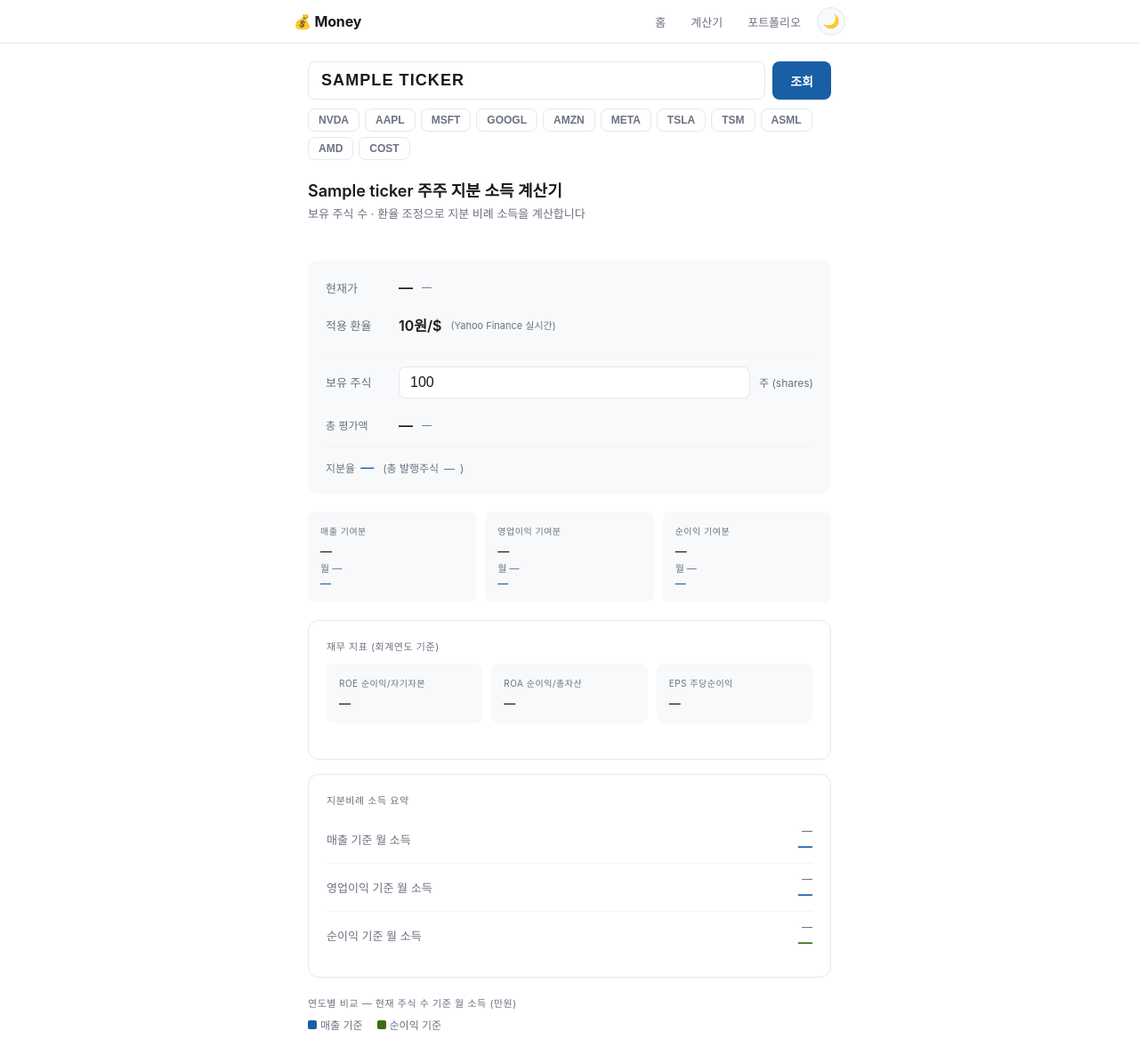
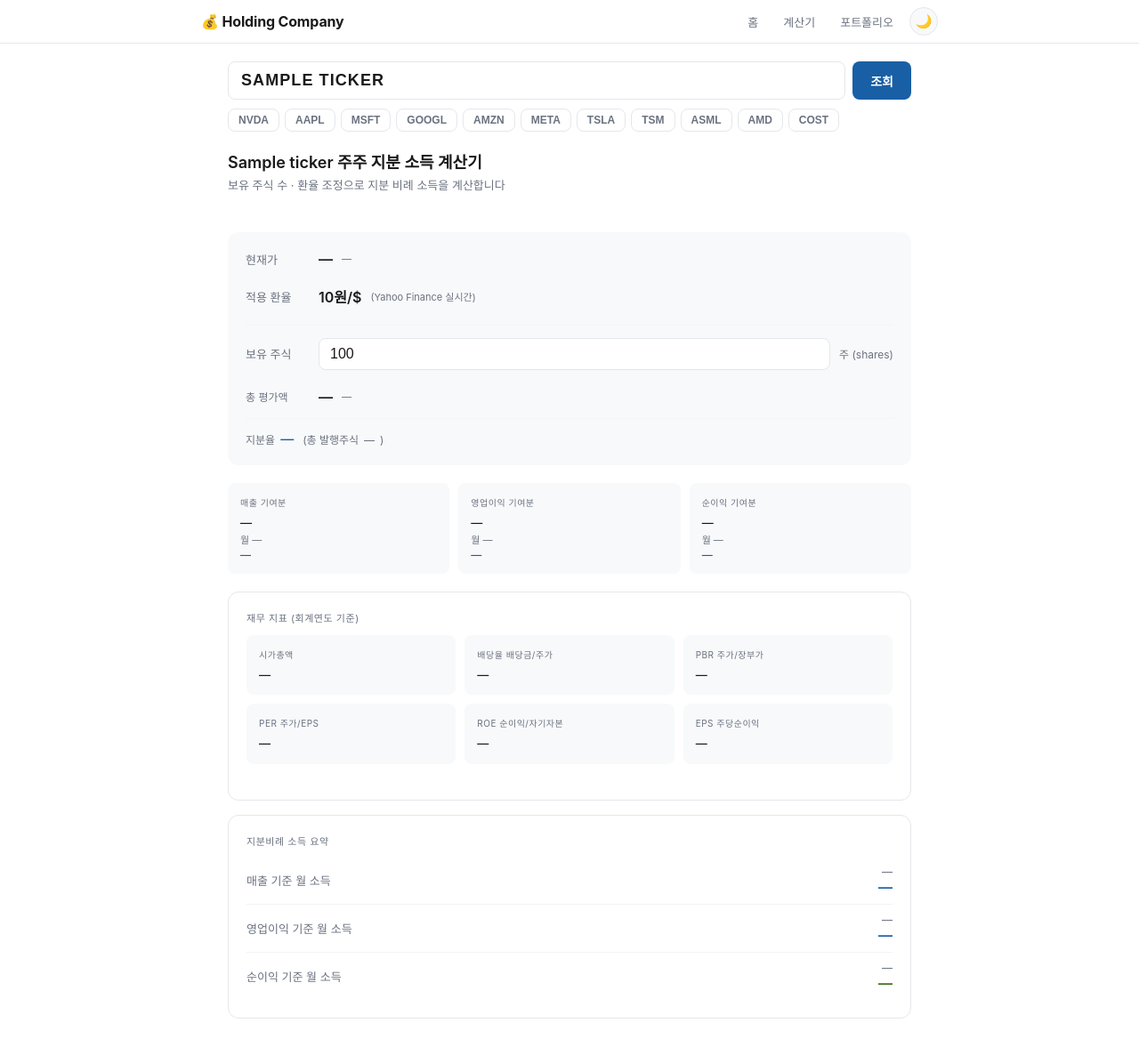
Before and after one commit to chhan95/Money-Server, a FastAPI app: template templates/calculator.html in a window 1280 px wide. Shown: the top 1168 px of the page at 89% size. Run offline with FastAPI, Linux system fonts and the light colour scheme; the template is opened without the code that fills it: most values are stand-ins (such as "Sample title", 1, 10 or a date in 2020).

Commit message:
feat: 계산기 재무지표 TTM 개선 및 실행 편의성 추가
■ 계산기 재무지표 (TTM 기준 통일)
- 시가총액, 배당율, PBR, PER, ROE, EPS 카드 추가
- yfinance info에서 TTM 값 직접 조회
  (dividendYield, returnOnEquity, trailingEps, trailingPE, priceToBook)
- bvps(주당장부가) 계산 및 FiscalYear에 저장
- 배당 카드: 배당율 · 주당 연간 배당금 · 월 배당 KRW/USD 표시

■ 배당율 단위 버그 수정
- trailingAnnualDividendRate/price 재계산 제거 → dividendYield 직접 사용
- divi_ver 컬럼으로 잘못된 캐시 일회성 무효화 마이그레이션

■ 레이아웃 개선
- html overflow-y: scroll 고정으로 탭 전환 시 레이아웃 흔들림 방지
- nav padding을 nav-inner로 이동해 page-wrap 좌측 정렬 일치
- max-width 800px로 좌우 여유 확대

■ 실행 편의성
- start.bat: PowerShell 경유 실행으로 한글 경로 문제 해결 (바탕화면 지원)
- .vscode/launch.json: F5 단축키로 venv python 직접 실행

Co-Authored-By: Claude Sonnet 4.6 <noreply@anthropic.com>

```diff
--- a/database.py
+++ b/database.py
@@ -26,7 +26,7 @@ def create_tables():
             "eps FLOAT",
             "roe FLOAT",
             "roi FLOAT",
-            # stocks 테이블
+            "bvps FLOAT",
         ]:
             try:
                 conn.execute(text(f"ALTER TABLE fiscal_years ADD COLUMN {col_def}"))
@@ -35,9 +35,41 @@ def create_tables():
                 pass
         for col_def in [
             "forecasts_json TEXT",
+            "dividend_yield FLOAT",
+            "dividend_rate FLOAT",
+            "market_cap FLOAT",
+            "trailing_pe FLOAT",
+            "pb_ratio FLOAT",
+            "trailing_roe FLOAT",
+            "trailing_eps FLOAT",
         ]:
             try:
                 conn.execute(text(f"ALTER TABLE stocks ADD COLUMN {col_def}"))
                 conn.commit()
             except Exception:
                 pass  # 이미 존재하면 무시
+        # divi_ver 컬럼 추가 (배당율 단위 마이그레이션 버전 관리)
+        try:
+            conn.execute(text("ALTER TABLE stocks ADD COLUMN divi_ver INT DEFAULT 0"))
+            conn.commit()
+        except Exception:
+            pass
+        # 신규 TTM 필드가 없는 캐시 → 한 번만 무효화
+        try:
+            conn.execute(text(
+                "UPDATE stocks SET fetched_at = NULL "
+                "WHERE (trailing_roe IS NULL OR market_cap IS NULL OR market_cap = 0) "
+                "AND fetched_at IS NOT NULL"
+            ))
+            conn.commit()
+        except Exception:
+            pass
+        # 배당율 단위 오류 수정 — rate/price로 잘못 계산된 캐시 재조회 (일회성)
+        try:
+            conn.execute(text(
+                "UPDATE stocks SET fetched_at = NULL, divi_ver = 1 "
+                "WHERE divi_ver = 0 OR divi_ver IS NULL"
+            ))
+            conn.commit()
+        except Exception:
+            pass
--- a/main.py
+++ b/main.py
@@ -80,6 +80,13 @@ def get_or_refresh(ticker: str, db: Session) -> models.Stock | None:
         stock.current_price      = data["current_price"]
         stock.shares_outstanding = data["shares_m"]
         stock.forecasts_json     = json.dumps(data.get("forecasts", []), ensure_ascii=False)
+        stock.dividend_yield     = data.get("dividend_yield", 0)
+        stock.dividend_rate      = data.get("dividend_rate", 0)
+        stock.market_cap         = data.get("market_cap", 0)
+        stock.trailing_pe        = data.get("trailing_pe")
+        stock.pb_ratio           = data.get("pb_ratio")
+        stock.trailing_roe       = data.get("trailing_roe")
+        stock.trailing_eps       = data.get("trailing_eps")
         stock.fetched_at         = _now()
 
         # 기존 연도 데이터 교체
@@ -97,6 +104,7 @@ def get_or_refresh(ticker: str, db: Session) -> models.Stock | None:
                 eps       = y.get("eps"),
                 roe       = y.get("roe"),
                 roi       = y.get("roi"),
+                bvps      = y.get("bvps"),
             ))
 
         db.commit()
@@ -121,6 +129,7 @@ def stock_to_dict(stock: models.Stock) -> dict:
             "eps":        round(f.eps, 2)  if f.eps  is not None else None,
             "roe":        round(f.roe, 4)  if f.roe  is not None else None,
             "roi":        round(f.roi, 4)  if f.roi  is not None else None,
+            "bvps":       round(f.bvps, 4) if f.bvps is not None else None,
             "isForecast": False,
         }
         for f in fyears
@@ -146,13 +155,20 @@ def stock_to_dict(stock: models.Stock) -> dict:
         forecast_keys.append(fc_key)
 
     return {
-        "ticker":       stock.ticker,
-        "name":         stock.name or stock.ticker,
-        "price":        stock.current_price or 0,
-        "updated":      stock.fetched_at.strftime("%Y-%m-%d %H:%M") if stock.fetched_at else "—",
-        "fiscalData":   fiscal_data,
-        "yearKeys":     [f.year_key for f in fyears],
-        "forecastKeys": forecast_keys,
+        "ticker":         stock.ticker,
+        "name":           stock.name or stock.ticker,
+        "price":          stock.current_price or 0,
+        "updated":        stock.fetched_at.strftime("%Y-%m-%d %H:%M") if stock.fetched_at else "—",
+        "fiscalData":     fiscal_data,
+        "yearKeys":       [f.year_key for f in fyears],
+        "forecastKeys":   forecast_keys,
+        "dividendYield":  stock.dividend_yield or 0,
+        "dividendRate":   stock.dividend_rate  or 0,
+        "marketCap":      stock.market_cap     or 0,
+        "trailingPE":     stock.trailing_pe,
+        "pbRatio":        stock.pb_ratio,
+        "trailingRoe":    stock.trailing_roe,
+        "trailingEps":    stock.trailing_eps,
     }
 
 
--- a/static/style.css
+++ b/static/style.css
@@ -61,6 +61,10 @@
 
 * { box-sizing: border-box; margin: 0; padding: 0; }
 
+html {
+  overflow-y: scroll;
+}
+
 body {
   font-family: -apple-system, BlinkMacSystemFont, 'Segoe UI', 'Noto Sans KR', sans-serif;
   background: var(--bg);
@@ -72,10 +76,10 @@ body {
   position: sticky; top: 0; z-index: 100;
   background: var(--bg);
   border-bottom: 0.5px solid var(--border);
-  padding: 0 16px;
 }
 .nav-inner {
-  max-width: 620px; margin: 0 auto;
+  max-width: 860px; margin: 0 auto;
+  padding: 0 16px;
   display: flex; align-items: center; justify-content: space-between;
   height: 48px;
 }
@@ -96,7 +100,7 @@ body {
 
 /* ── 페이지 래퍼 ── */
 .page-wrap {
-  max-width: 620px; margin: 0 auto;
+  max-width: 800px; margin: 0 auto;
   padding: 20px 16px 56px;
 }
 
--- a/templates/base.html
+++ b/templates/base.html
@@ -3,16 +3,16 @@
 <head>
   <meta charset="UTF-8">
   <meta name="viewport" content="width=device-width, initial-scale=1.0">
-  <title>{% block title %}💰 Money{% endblock %}</title>
+  <title>{% block title %}💰 Holding Company{% endblock %}</title>
   <script src="https://cdnjs.cloudflare.com/ajax/libs/Chart.js/4.4.1/chart.umd.js"></script>
-  <link rel="stylesheet" href="/static/style.css">
+  <link rel="stylesheet" href="/static/style.css?v=3">
   {% block head %}{% endblock %}
 </head>
 <body>
 
 <nav class="nav">
   <div class="nav-inner">
-    <a href="/" class="nav-brand">💰 Money</a>
+    <a href="/" class="nav-brand">💰 Holding Company</a>
     <div style="display:flex; align-items:center; gap:6px;">
       <div class="nav-links">
         <a href="/"           class="nav-link {% if active == 'home'       %}active{% endif %}">홈</a>
--- a/templates/calculator.html
+++ b/templates/calculator.html
@@ -1,5 +1,5 @@
 {% extends "base.html" %}
-{% block title %}계산기 — 💰 Money{% endblock %}
+{% block title %}💰 Money — 계산기{% endblock %}
 {% block content %}
 
 <!-- ── 티커 검색 ─────────────────────────────────────── -->
@@ -92,22 +92,59 @@
     </div>
   </div>
 
-  <!-- ROE / ROI / EPS -->
+
+
+  <!-- 재무지표 -->
   <div id="ratioCard" class="highlight-card" style="margin-bottom:1rem;">
     <div class="highlight-title">재무 지표 (회계연도 기준)</div>
     <div class="metrics-grid" style="margin-top:0.75rem;">
+      <div class="metric-card">
+        <div class="metric-label">시가총액</div>
+        <div class="metric-annual" id="mktCapVal">—</div>
+      </div>
+      <div class="metric-card">
+        <div class="metric-label">배당율 <span class="clr-muted" style="font-size:10px;">배당금/주가</span></div>
+        <div class="metric-annual" id="divYieldVal">—</div>
+      </div>
+      <div class="metric-card">
+        <div class="metric-label">PBR <span class="clr-muted" style="font-size:10px;">주가/장부가</span></div>
+        <div class="metric-annual" id="pbrVal">—</div>
+      </div>
+      <div class="metric-card">
+        <div class="metric-label">PER <span class="clr-muted" style="font-size:10px;">주가/EPS</span></div>
+        <div class="metric-annual" id="perVal">—</div>
+      </div>
       <div class="metric-card">
         <div class="metric-label">ROE <span class="clr-muted" style="font-size:10px;">순이익/자기자본</span></div>
         <div class="metric-annual" id="roeVal">—</div>
       </div>
       <div class="metric-card">
-        <div class="metric-label">ROA <span class="clr-muted" style="font-size:10px;">순이익/총자산</span></div>
-        <div class="metric-annual" id="roiVal">—</div>
-      </div>
-      <div class="metric-card">
         <div class="metric-label">EPS <span class="clr-muted" style="font-size:10px;">주당순이익</span></div>
         <div class="metric-annual" id="epsVal">—</div>
       </div>
+    </div>
+  </div>
+
+  <!-- 배당 카드 -->
+  <div id="dividendCard" class="highlight-card" style="margin-bottom:1rem; display:none;">
+    <div class="highlight-title">배당 정보</div>
+    <div class="metrics-grid" style="margin-top:0.75rem;">
+      <div class="metric-card">
+        <div class="metric-label">배당율 <span class="clr-muted" style="font-size:10px;">배당금/주가</span></div>
+        <div class="metric-annual" id="divYield">—</div>
+      </div>
+      <div class="metric-card">
+        <div class="metric-label">주당 연간 배당금</div>
+        <div class="metric-annual" id="divRate">—</div>
+      </div>
+      <div class="metric-card">
+        <div class="metric-label">보유 주식 월 배당 <span class="clr-muted" style="font-size:10px;">연간÷12</span></div>
+        <div class="metric-annual clr-green" id="divMonthlyKrw">—</div>
+        <div class="metric-monthly-usd" id="divMonthlyUsd">—</div>
+      </div>
+    </div>
+    <div style="margin-top:0.5rem; font-size:11px; color:var(--text2);">
+      ※ 실제 지급 배당금 기준 (지분비례 추정이 아닌 직접 수령액)
     </div>
   </div>
 
@@ -331,6 +368,22 @@ function calculate() {
   const d      = stockData.fiscalData[currentYear];
   const pct    = shares / (d.shares * 1e6);
 
+  // 배당 카드
+  const divRate  = stockData.dividendRate  || 0;
+  const divCard  = document.getElementById('dividendCard');
+  if (divRate > 0) {
+    divCard.style.display = '';
+    const divYieldRaw = stockData.dividendYield || 0;
+    setText('divYield', divYieldRaw > 0 ? (divYieldRaw * 100).toFixed(2) + '%' : '—');
+    setText('divRate',       '$' + divRate.toFixed(4) + ' / 주');
+    const annualDiv  = divRate * shares;                  // USD
+    const monthlyDiv = annualDiv / 12;
+    setText('divMonthlyUsd', '$' + monthlyDiv.toFixed(4) + '/월');
+    setText('divMonthlyKrw', fmtKRWraw(monthlyDiv * fxRate) + '/월');
+  } else {
+    divCard.style.display = 'none';
+  }
+
   setText('ownershipPct',    (pct * 100).toExponential(4) + '%');
   setText('totalSharesLabel', fmtShares(d.shares));
 
@@ -364,16 +417,30 @@ function calculate() {
   setText('sum-op-krw',  fmtKRW(opM)  + '/월');
   setText('sum-net-krw', fmtKRW(netM) + '/월');
 
-  // ROE / ROI / EPS — 예상 탭이면 카드 숨김 (실적 데이터 없음)
+  // 재무지표
   const ratioCard = document.getElementById('ratioCard');
-  if (d.isForecast) {
-    ratioCard.style.display = 'none';
-  } else {
-    ratioCard.style.display = '';
-    setText('roeVal', d.roe != null ? (d.roe * 100).toFixed(1) + '%' : '—');
-    setText('roiVal', d.roi != null ? (d.roi * 100).toFixed(1) + '%' : '—');
-    setText('epsVal', d.eps != null ? '$' + d.eps.toFixed(2) : '—');
-  }
+  ratioCard.style.display = '';
+
+  // 시가총액 · 배당율 — FY 무관, 항상 최신값
+  const mc = stockData.marketCap || 0;
+  let mcStr = '—';
+  if (mc >= 1e12)      mcStr = '$' + (mc / 1e12).toFixed(2) + 'T';
+  else if (mc >= 1e9)  mcStr = '$' + (mc / 1e9 ).toFixed(2) + 'B';
+  else if (mc >= 1e6)  mcStr = '$' + (mc / 1e6 ).toFixed(2) + 'M';
+  else if (mc > 0)     mcStr = '$' + mc.toFixed(0);
+  setText('mktCapVal',  mcStr);
+  const dy = stockData.dividendYield || 0;
+  setText('divYieldVal', dy > 0 ? (dy).toFixed(2) + '%' : '—');
+
+  // PBR · PER · ROE · EPS — TTM 기준 (FY 탭 무관)
+  const tPE  = stockData.trailingPE;
+  const tPBR = stockData.pbRatio;
+  const tROE = stockData.trailingRoe;
+  const tEPS = stockData.trailingEps;
+  setText('perVal', tPE  != null ? Number(tPE ).toFixed(2) + 'x' : '—');
+  setText('pbrVal', tPBR != null ? Number(tPBR).toFixed(2) + 'x' : '—');
+  setText('roeVal', tROE != null ? (Number(tROE) * 100).toFixed(1) + '%' : '—');
+  setText('epsVal', tEPS != null ? '$' + Number(tEPS).toFixed(2) : '—');
 
   const fcTag = d.isForecast ? ' [애널리스트 예상]' : '';
   setText('yearNote',
--- a/templates/index.html
+++ b/templates/index.html
@@ -1,9 +1,9 @@
 {% extends "base.html" %}
-{% block title %}홈 — 💰 Money{% endblock %}
+{% block title %}💰 Money - HOME{% endblock %}
 {% block content %}
 
 <div class="page-header">
-  <h1>내 포트폴리오</h1>
+  <h1>📊 Han Portfolio</h1>
   <p id="pageDate" class="clr-muted"></p>
 </div>
 
--- a/templates/portfolio.html
+++ b/templates/portfolio.html
@@ -1,5 +1,5 @@
 {% extends "base.html" %}
-{% block title %}포트폴리오 — 💰 Money{% endblock %}
+{% block title %}💰 Money — 포트폴리오{% endblock %}
 {% block content %}
 
 <div class="page-header">
```
Also changed, not shown: fetcher.py (+18 -0 lines), models.py (+8 -0 lines), README.md, 1 other file.
